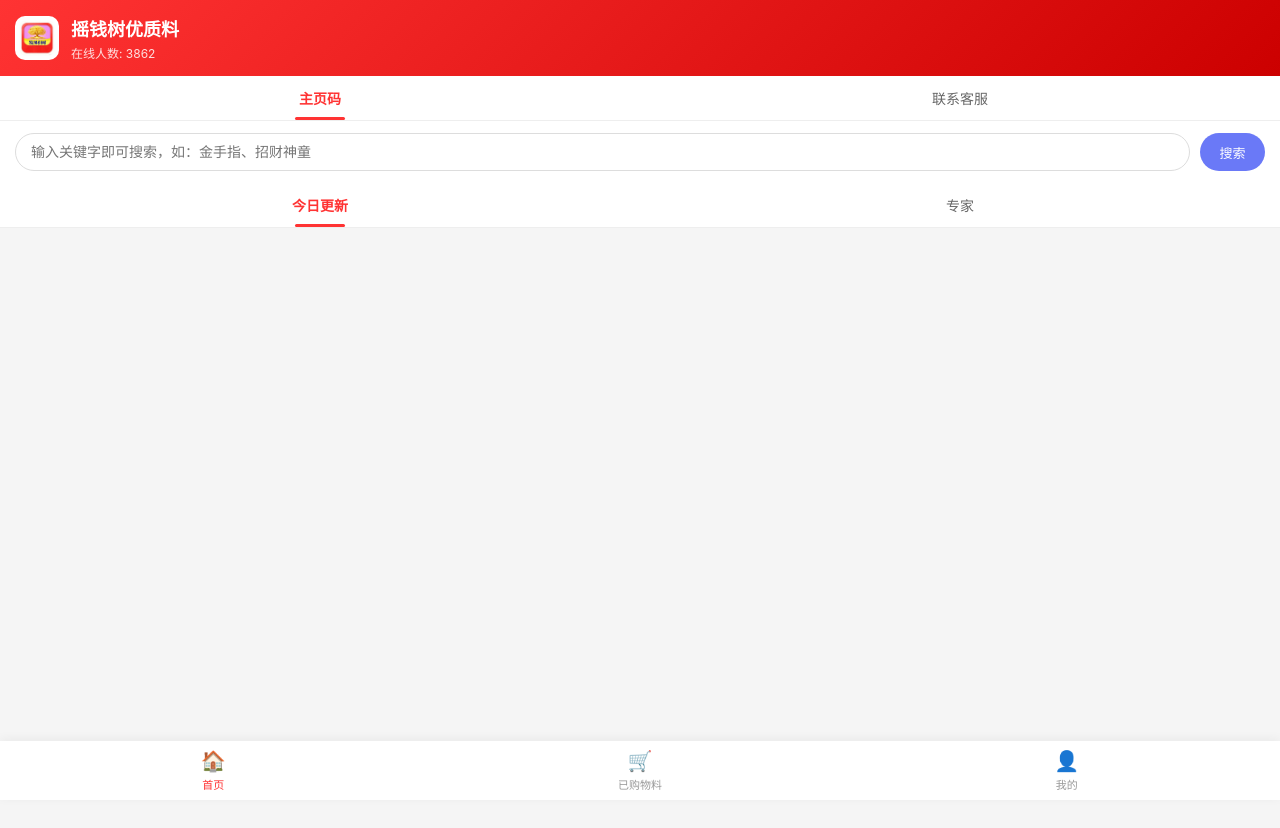
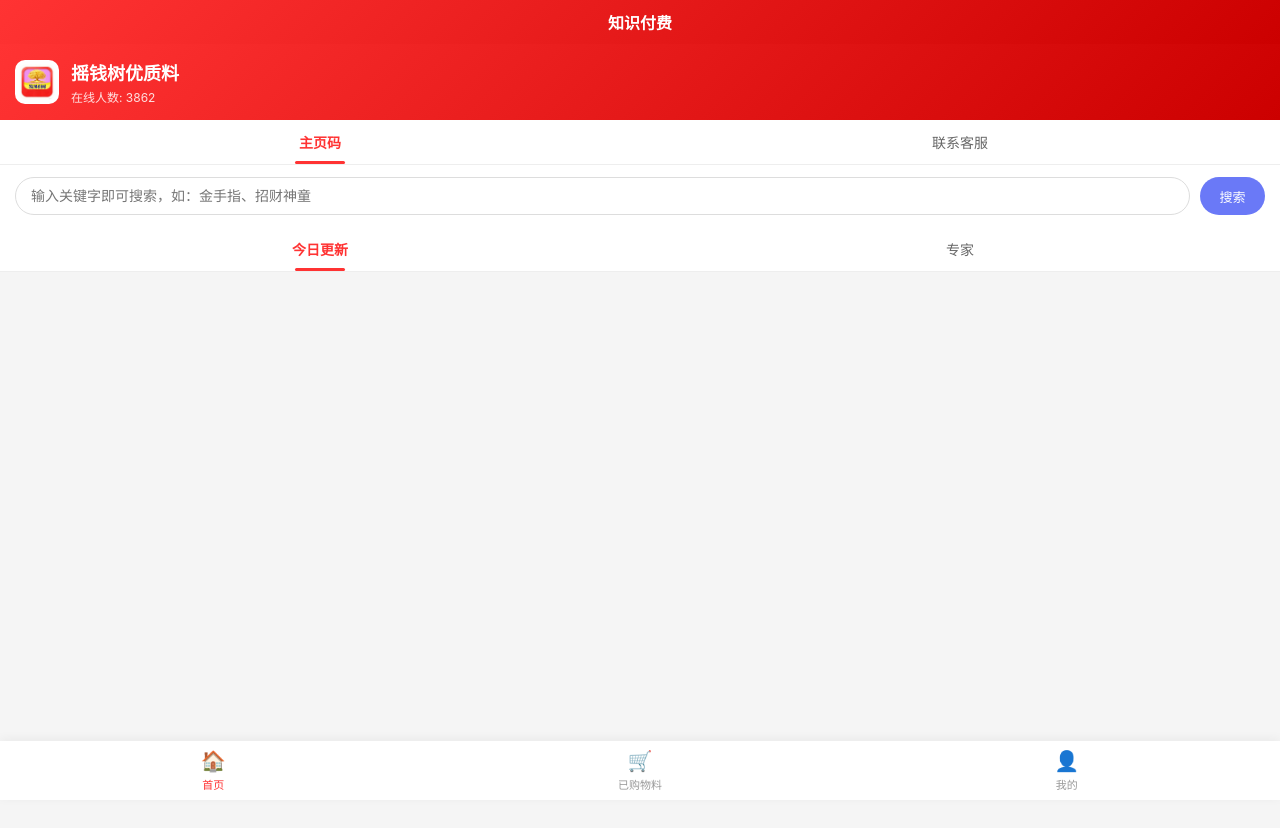
Before and after one commit to uhhdjk/phone, a plain HTML site: page index.html in a window 1280 px wide. Before the commit the page ends 800 px from the top, so only its background shows below. Drawn offline with Linux system fonts and the light colour scheme; no server answers.

Commit message:
Add files via upload

```diff
--- a/index.html
+++ b/index.html
@@ -19,8 +19,34 @@
         .page-container { display: none; min-height: 100vh; padding-bottom: 80px; }
         .page-container.active { display: block; }
 
+        /* 顶部置顶条 - 知识付费 */
+        .top-sticky-bar {
+            position: fixed;
+            top: 0;
+            left: 0;
+            right: 0;
+            height: 44px;
+            background: linear-gradient(135deg, #ff3333, #cc0000);
+            display: flex;
+            align-items: center;
+            justify-content: center;
+            z-index: 9995;
+        }
+        .top-sticky-bar .sticky-text {
+            font-size: 16px;
+            font-weight: 600;
+            color: white;
+        }
+
         /* 头部标题栏 - 红色背景 */
-        .header-top { background: linear-gradient(135deg, #ff3333, #cc0000); padding: 15px; display: flex; align-items: center; gap: 12px; }
+        .header-top {
+            background: linear-gradient(135deg, #ff3333, #cc0000);
+            padding: 15px;
+            display: flex;
+            align-items: center;
+            gap: 12px;
+            margin-top: 44px;
+        }
         .header-top .logo-wrap { width: 44px; height: 44px; border-radius: 10px; background: white; display: flex; align-items: center; justify-content: center; }
         .header-top .logo-wrap img { width: 36px; height: 36px; border-radius: 8px; }
         .header-top .site-info { flex: 1; }
@@ -231,6 +257,10 @@
     <div id="mobileApp">
         <!-- 首页 -->
         <div id="home" class="page-container" style="display: block;">
+            <!-- 置顶条 - 知识付费 -->
+            <div class="top-sticky-bar">
+                <span class="sticky-text">知识付费</span>
+            </div>
             <div class="header-top">
                 <div class="logo-wrap">
                     <img src="https://cdn.jsdelivr.net/gh/uhhdjk/phone@main/微信图片_20260503232606_1087_130.jpg" alt="Logo">
```
